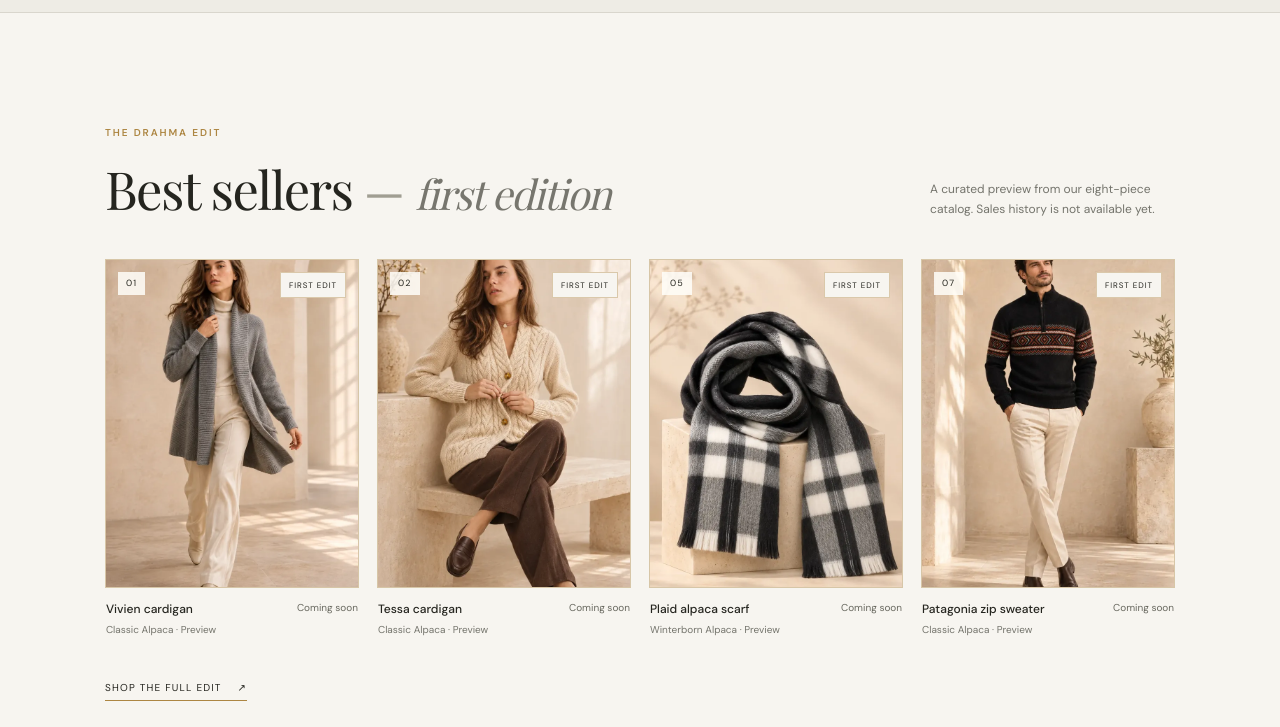
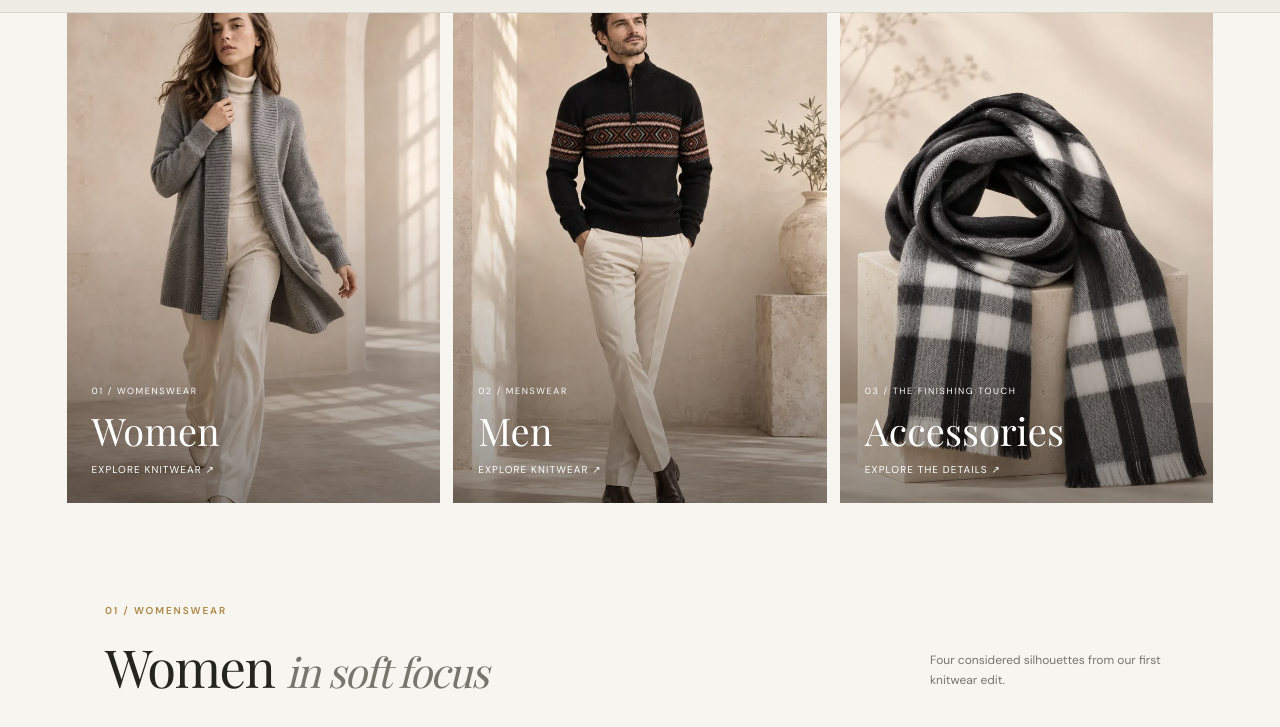
Before and after one commit to Linkbox83/Drahma-Store, a plain HTML site: page index.html in a window 1280 px wide. Shown: the part 860-1587 px from the top of the page. Drawn offline with nearby package versions, Linux system fonts and the light colour scheme.

Commit message:
Remove best sellers section

```diff
--- a/app.js
+++ b/app.js
@@ -9,12 +9,12 @@ const products=[
   {id:"baby-half-zip",name:"Baby Alpaca Half Zip — Charcoal",category:"men",supplier:"Qinti",source:"https://www.qintiperu.com/products/100-baby-alpaca-half-zip-sweater-charcoal",image:"assets/product-men-half-zip.webp",number:"08"}
 ];
 const productCard=p=>`<article class="product-card">
-  <div class="product-image-wrap"><img class="product-image" src="${p.image}" alt="${p.category === 'accessories' ? p.name + ' product still life' : p.name + ' modeled for Drahma Store'}" loading="lazy"><span class="product-number">${p.number}</span>${p.featured?'<span class="product-badge">First edit</span>':''}<button class="quick-add" data-add="${p.id}" type="button">Add to bag</button></div>
+  <div class="product-image-wrap"><img class="product-image" src="${p.image}" alt="${p.category === 'accessories' ? p.name + ' product still life' : p.name + ' modeled for Drahma Store'}" loading="lazy"><span class="product-number">${p.number}</span><button class="quick-add" data-add="${p.id}" type="button">Add to bag</button></div>
   <div class="product-info"><div><h3>${p.name}</h3><p>${p.supplier} · Preview</p></div><span class="product-price">Coming soon</span></div>
 </article>`;
 document.querySelectorAll("[data-collection]").forEach(grid=>{
  const key=grid.dataset.collection;
- const list=key==="featured"?products.filter(p=>p.featured):products.filter(p=>p.category===key);
+ const list=products.filter(p=>p.category===key);
  grid.innerHTML=list.map(productCard).join("");
 });
 let bag=JSON.parse(localStorage.getItem("drahma-bag")||"[]");
--- a/index.html
+++ b/index.html
@@ -17,7 +17,7 @@
     <button class="menu-toggle icon-button" aria-label="Open menu" aria-expanded="false"><span></span><span></span></button>
     <a class="brand" href="#home" aria-label="Drahma Store home"><img class="brand-logo" src="assets/drahma-logo.webp" alt="Drahma Store"></a>
     <nav class="main-nav" aria-label="Main navigation">
-      <a href="#women">Women</a><a href="#men">Men</a><a href="#accessories">Accessories</a><a href="#best-sellers">Best sellers</a>
+      <a href="#women">Women</a><a href="#men">Men</a><a href="#accessories">Accessories</a>
     </nav>
     <div class="header-actions">
       <a class="text-link about-link" href="#about">About</a>
@@ -45,17 +45,7 @@
       <p>Thoughtfully chosen pieces, made to live in.</p>
       <a href="#about">Discover our point of view <span aria-hidden="true">↗</span></a>
     </section>
-
-    <section class="collection-section" id="best-sellers">
-      <div class="section-heading">
-        <div><p class="eyebrow">The Drahma edit</p><h2>Best sellers <span class="heading-dot">—</span> <em>first edition</em></h2></div>
-        <p class="section-note">A curated preview from our eight-piece catalog. Sales history is not available yet.</p>
-      </div>
-      <div class="product-grid" data-collection="featured"></div>
-      <a class="underlined-link" href="#women">Shop the full edit <span>↗</span></a>
-    </section>
-
-    <section class="category-feature" aria-label="Shop by category">
+<section class="category-feature" aria-label="Shop by category">
       <a href="#women" class="category-card category-women">
         <img src="assets/product-women-vivien.webp" alt="The Drahma Store model wearing the Vivien open alpaca cardigan">
         <span class="category-label"><small>01 / WOMENSWEAR</small><strong>Women</strong><span>Explore knitwear ↗</span></span>
```
Also changed, not shown: 1 other file.
